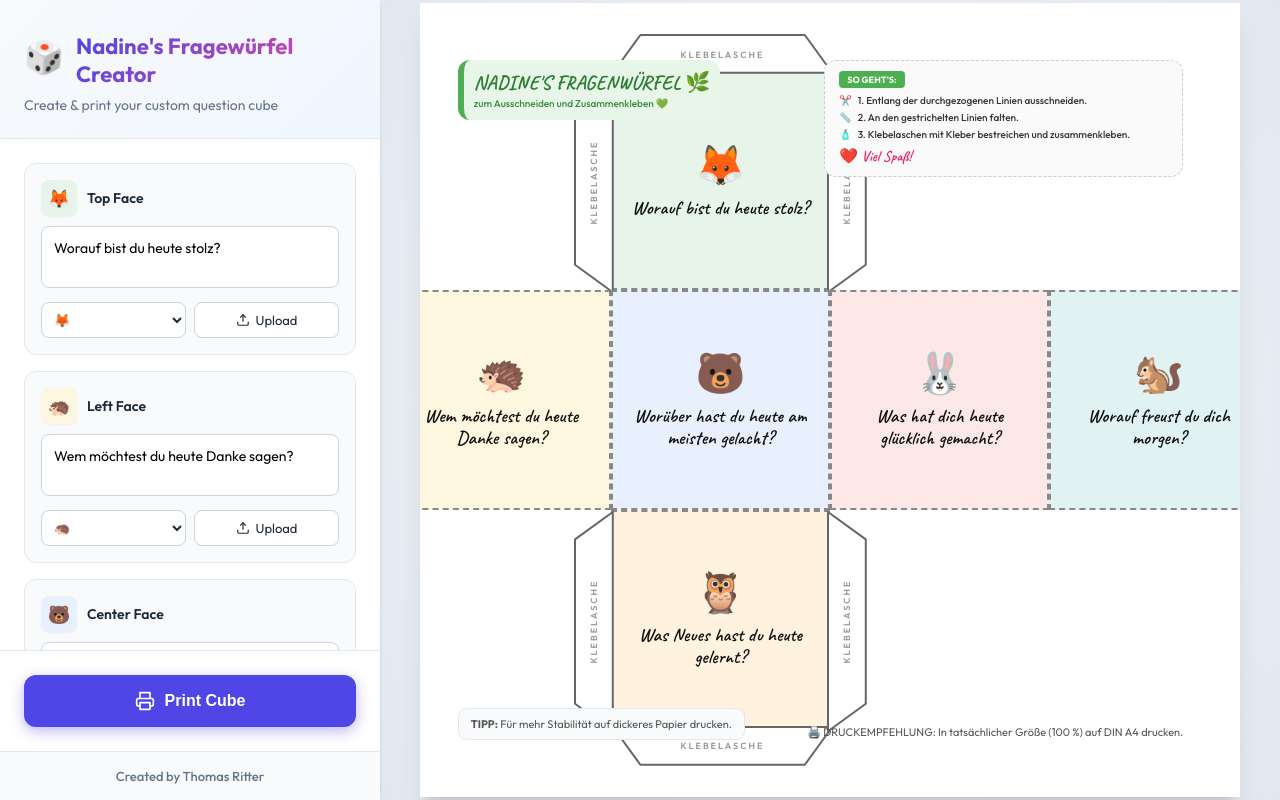
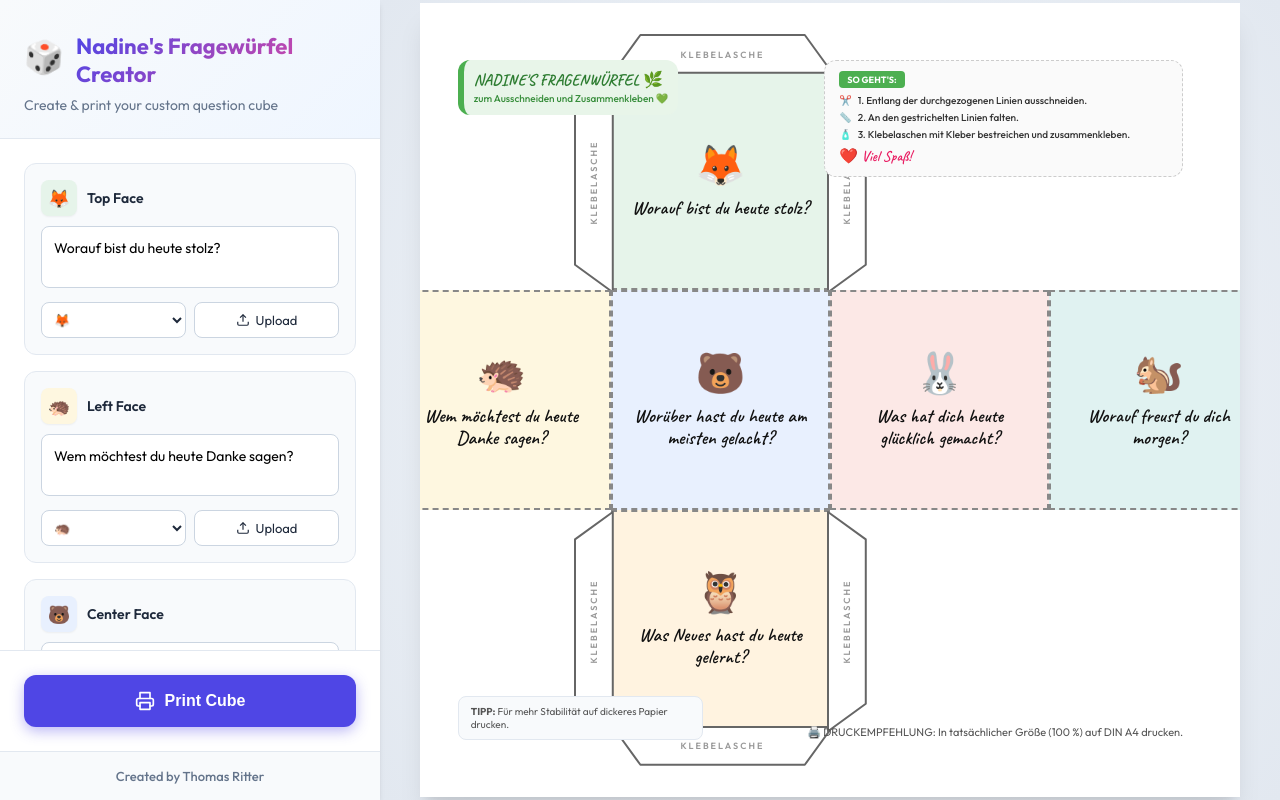
Before and after one commit to leex279/nadines-fragewuerfel-creator, a website built with Vite: page index.html in a window 1280 px wide. Built offline with nearby package versions, Linux system fonts and the light colour scheme.

Commit message:
Fix tab overlap by reducing left overlay width

```diff
--- a/src/style.css
+++ b/src/style.css
@@ -248,13 +248,13 @@ textarea:focus {
   padding: 10px;
   border-radius: 12px;
   border-left: 6px solid #4CAF50;
-  max-width: 80mm;
+  max-width: 65mm;
   z-index: 5;
 }
 
 .abs-banner h2 {
   font-family: 'Caveat', cursive;
-  font-size: 20px;
+  font-size: 16px;
   color: #2E7D32;
   margin-bottom: 2px;
 }
@@ -403,8 +403,8 @@ textarea:focus {
   padding: 8px 12px;
   border-radius: 8px;
   border: 1px solid #E2E8F0;
-  max-width: 80mm;
-  font-size: 11px;
+  max-width: 65mm;
+  font-size: 10px;
   color: #555;
   z-index: 5;
 }
```
